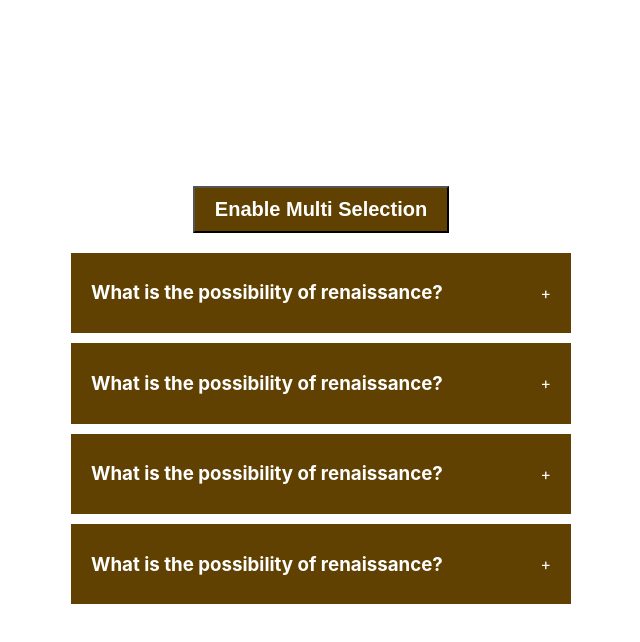
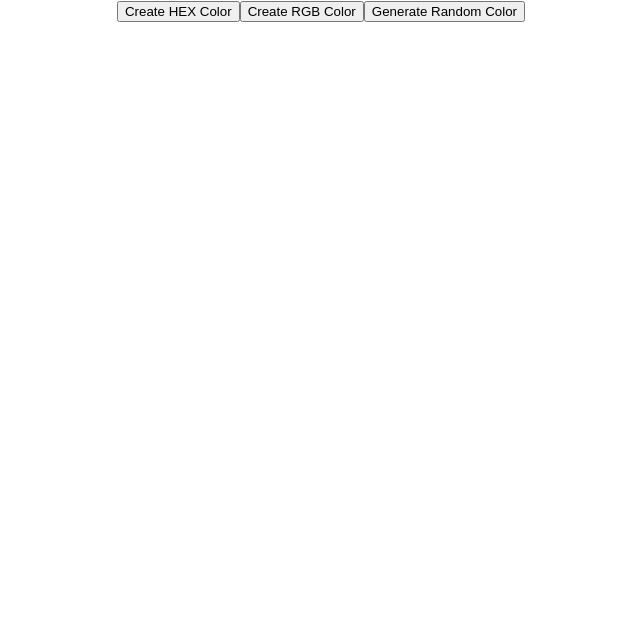
Before and after one commit to waledkarim/my, a React (Create React App) app: page / in a window 1280 px wide. Shown: the top 642 px of the page, without its empty margins (319-959 px from the left). Built offline with nearby package versions, Linux system fonts and the light colour scheme.

Commit message:
Created the RandomColor Component
Added button functionality

```diff
--- a/src/App.js
+++ b/src/App.js
@@ -1,10 +1,15 @@
 import './App.css';
 import Accordion from './components/accordion';
+import RandomColor from './components/random-color';
 
 function App() {
   return (
     <div className="App">
-      <Accordion />
+      {/* <Accordion /> */}
+
+      <RandomColor />
+
+
     </div>
   )
 }
--- /dev/null
+++ b/src/components/random-color/index.jsx
@@ -0,0 +1,44 @@
+import { useState } from "react"
+
+
+export default function RandomColor(){
+
+    const [typeOfColor, setTypeOfColor] = useState("hex");
+
+    console.log(typeOfColor);
+
+    function randomColorUtil(length){
+        return Math.floor(Math.random() * length);
+    }
+
+    function handleCreateRandomHexColor(){
+
+        let hex = ['0','1','2','3','4','5','6','7','8','9','A','B','C','D','E','F',]
+        let hexColor = "#";
+
+        for(let i = 0; i < 6; i++){
+            hexColor = hexColor + randomColorUtil(hex.length);
+        }
+        console.log(hexColor);
+
+    }
+
+    function handleCreateRandomRgbColor(){
+
+    }
+
+
+    return(
+        <div className="buttons">
+            <button onClick={() => setTypeOfColor("hex")}>Create HEX Color</button>
+            <button onClick={() => setTypeOfColor("rgb")}>Create RGB Color</button>
+            <button onClick={typeOfColor === "hex" ?
+                            handleCreateRandomHexColor :
+                            handleCreateRandomRgbColor}>
+            Generate Random Color
+            </button>
+        </div>
+    )
+
+
+}
```
Also changed, not shown: src/logo.svg (deleted).
